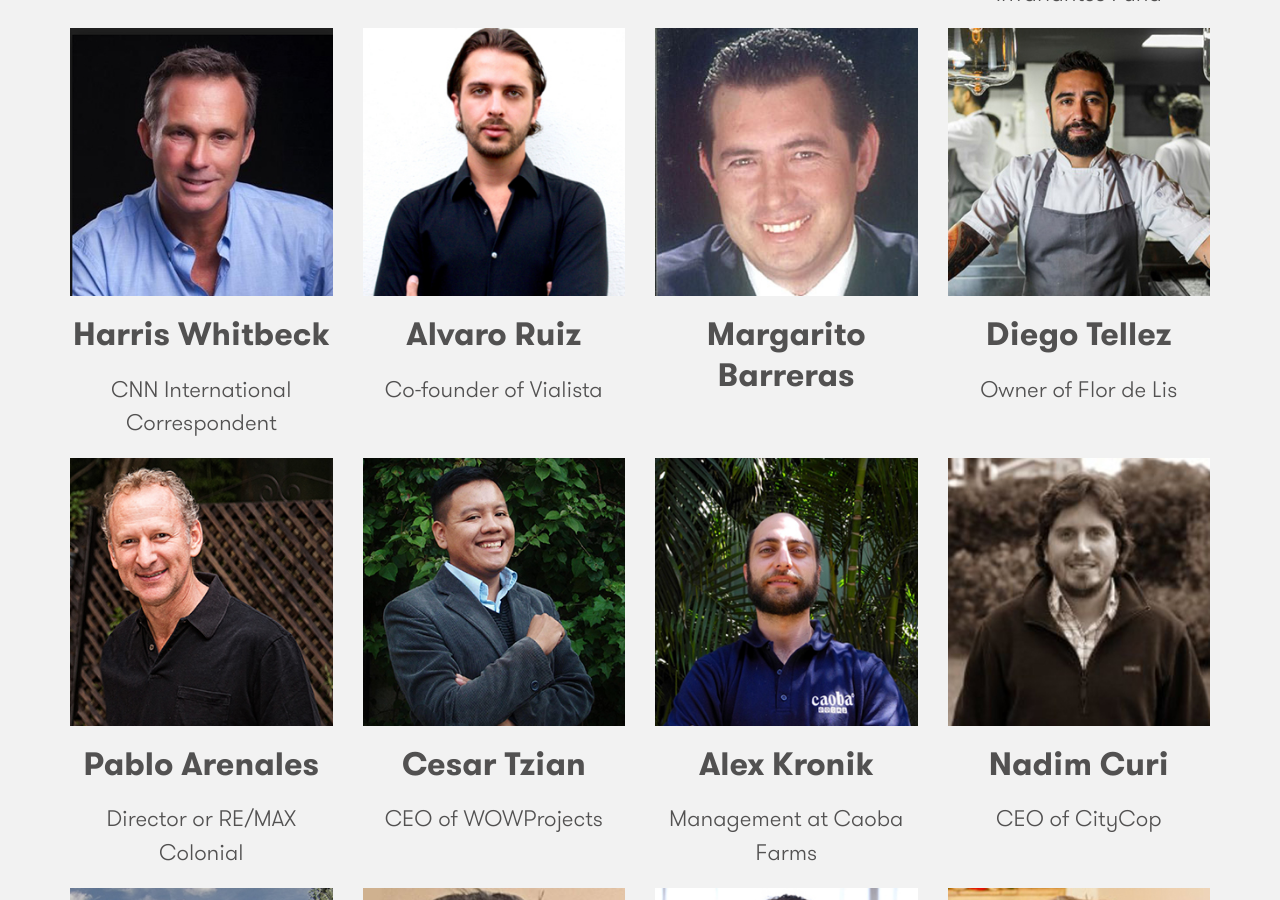
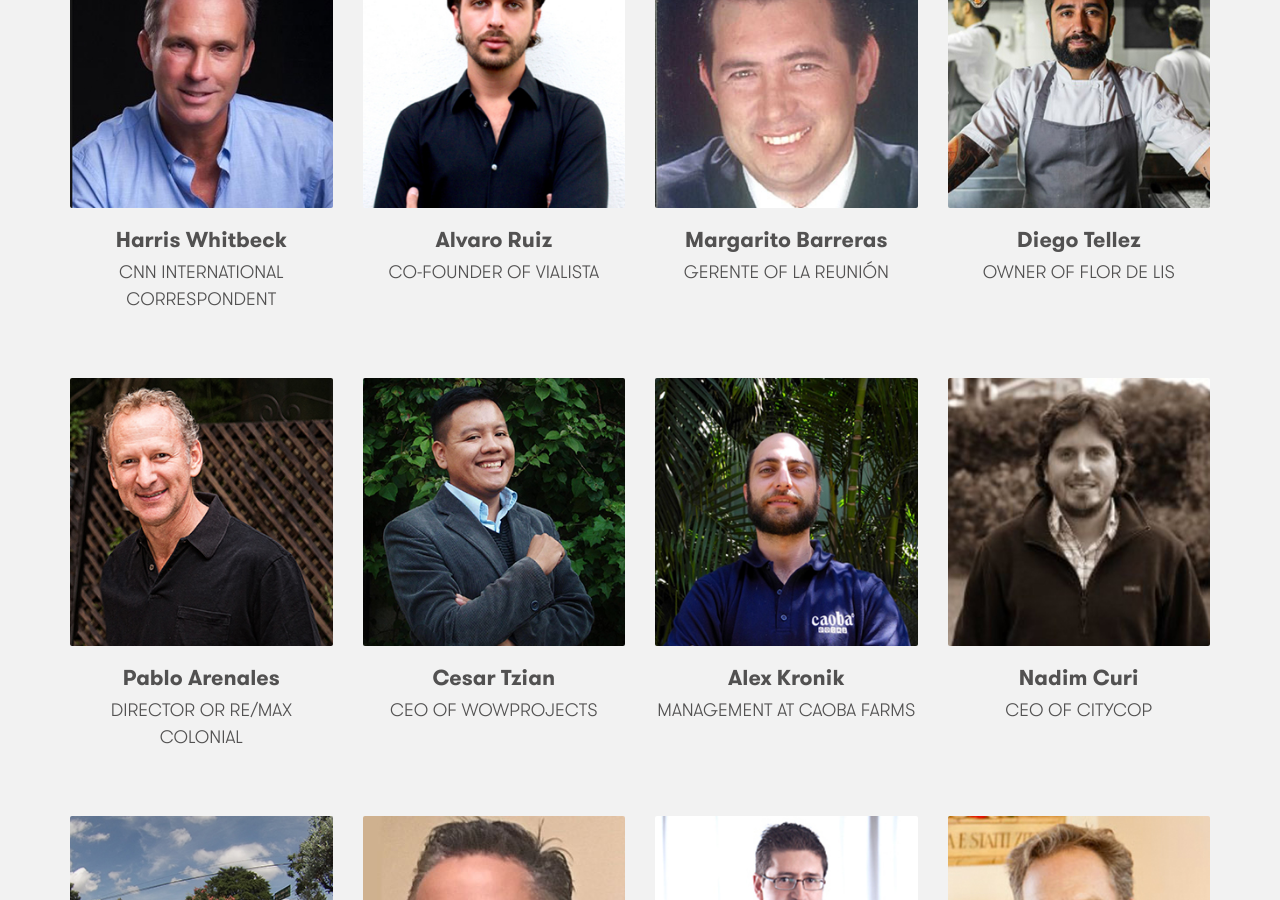
Before and after one commit to isabelgm/antigua10x, a Jekyll site: the page built from index.html, in a window 1280 px wide and 900 px high, scrolled down 5166 px. Built offline with Jekyll 4.4.1, drawn with Linux system fonts in a browser that asks for light colours; nearby versions of some CDN libraries; some web fonts are replaced.

Commit message:
Improve speaker titles

```diff
--- a/_includes/speakers.html
+++ b/_includes/speakers.html
@@ -145,7 +145,7 @@
     <a href="" data-toggle="modal" data-target="#speakerModal" data-bio="Más de 30 años de experiencia en Hotelería, trabajando como Director en hoteles 5 estrellas en Cozumel, Ciudad de Mexico, Guadalajara, Puerto Vallarta , Cartagena de Indias, Costa Rica, El Salvador, Guatemala , Ixtapa, Acapulco y Cabo San Lucas. Ha trabajado para las siguientes cadenas hoteleras : Sheraton, Fiesta Americana, Stouffer (ahora Renaissance ) Intercontinental , Camino Real y Pueblo Bonito. Fue Director General de La Reunión Golf Resort durante 5 años, durante cuales fue nombrado el mejor hotel de Centro América por Conde Nast Johansens, el mejor campo de golf nuevo en el mundo por Golf Magazine y uno de los mejores 1000 campos del mundo por la guía Rolex. Actualmente funge como Director Estratégico y Consultor para La Reunión.">
       <img src="img/speakers/MargaritoBarreras.jpg" class="img-responsive center-block">
     <h4>Margarito Barreras</h4>
-    <p></p>
+    <p>Gerente of La Reunión</p>
     </a>
   </div>
   <div class="col-sm-3 person">
--- a/_sass/pages.scss
+++ b/_sass/pages.scss
@@ -20,18 +20,35 @@
   min-height: 700px;
 }
 
-.people {
+#speakers {
   .person {
     margin-bottom: 1rem;
+    min-height: 420px;
+
     img {
       border-radius: 2px;
       margin-bottom: 1rem;
+      transition: 320ms all ease-out;
+    }
+
+    h4 {
+      font-size: 1.2rem;
+      margin-bottom: 5px;
+    }
+
+    p {
+      font-size: 1rem;
+      text-transform: uppercase;
+    }
+
+    a:hover { text-decoration: none; }
+
+    &:hover {
+      img {
+        transform: translateY(-2px);
+      }
     }
   }
-}
-
-#speakers .person {
-  min-height: 380px;
 }
 
 .icon {
```
